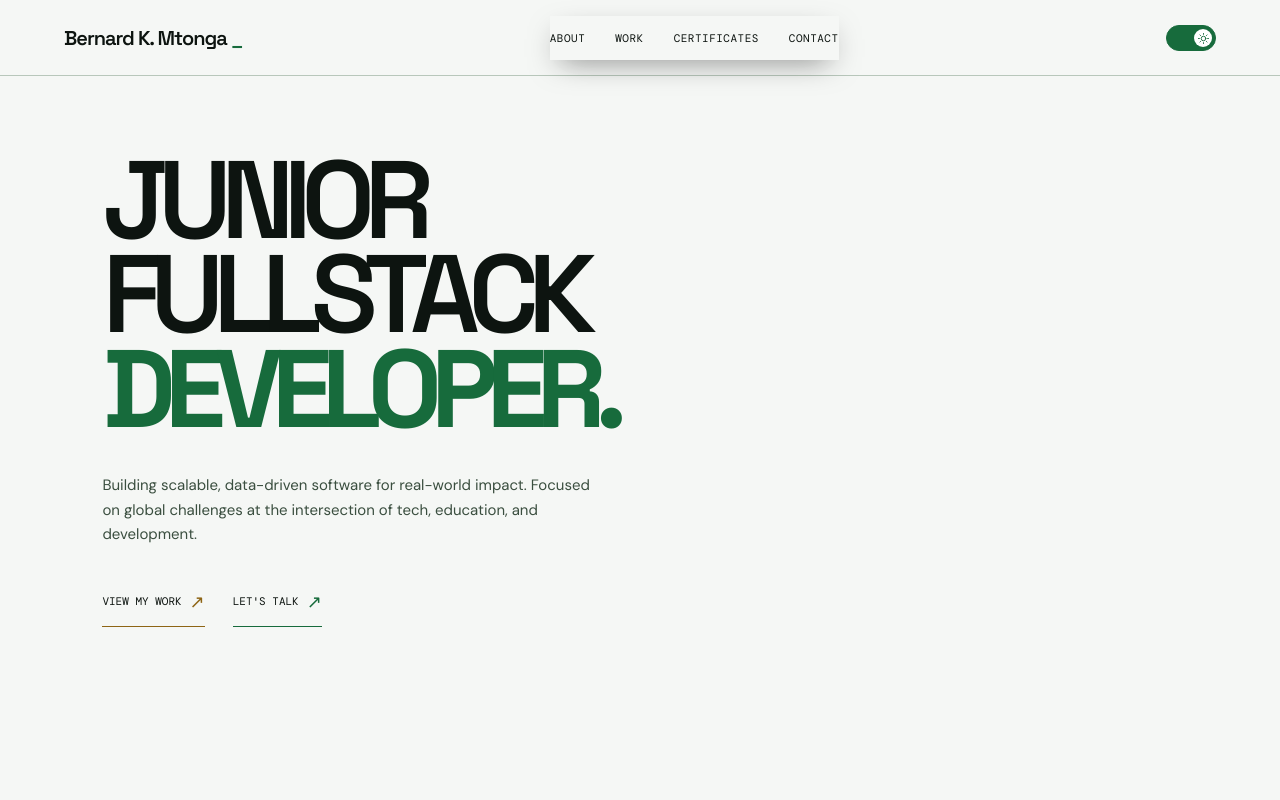
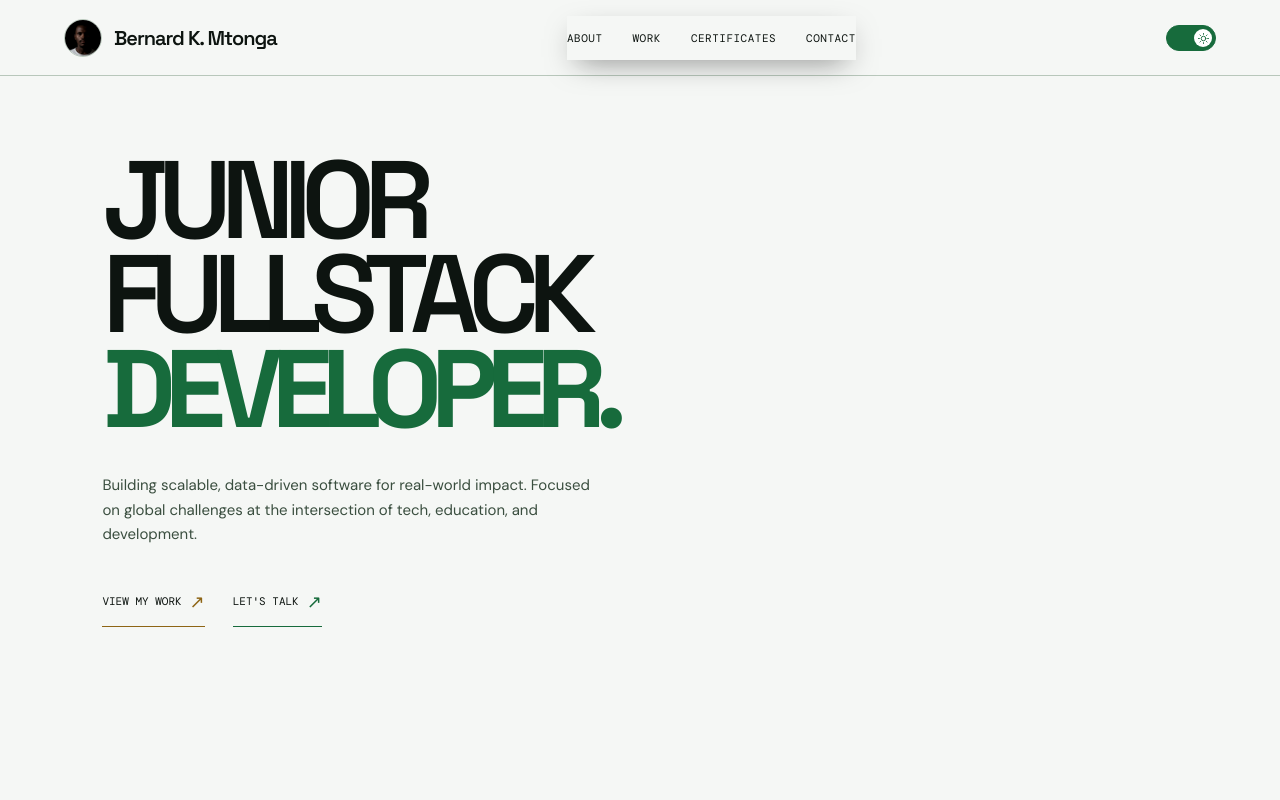
Before and after one commit to bmtonga/myportfolio, a React (Vite) app: page / in a window 1280 px wide. Shown: the top 800 px of the page. Built offline with nearby package versions, Linux system fonts and the light colour scheme.

Commit message:
Add portrait viewer and refine portfolio UX

```diff
--- a/src/components/CaseStudy/CaseStudy.jsx
+++ b/src/components/CaseStudy/CaseStudy.jsx
@@ -29,7 +29,7 @@ export default function CaseStudy() {
     <div className="case-study-page">
       <header className="case-study-header">
         <a className="case-study-brand" href="/">
-          Bernard K. Mtonga <span>_</span>
+          Bernard K. Mtonga
         </a>
         <div className="case-study-header-actions">
           <a className="action-control secondary back-link" href="/">
--- a/src/components/Header/Header.css
+++ b/src/components/Header/Header.css
@@ -20,6 +20,38 @@ header.header {
 
 .logo span {
     color: var(--green);
+}
+
+.brand-group {
+    display: flex;
+    align-items: center;
+    gap: 12px;
+    z-index: 101;
+}
+
+.profile-trigger {
+    width: 38px;
+    height: 38px;
+    padding: 0;
+    border: 1px solid var(--line);
+    border-radius: 50%;
+    overflow: hidden;
+    background: var(--bg-elevated);
+    cursor: pointer;
+}
+
+.profile-trigger img {
+    display: block;
+    width: 100%;
+    height: 100%;
+    object-fit: cover;
+    object-position: center;
+    filter: contrast(1.04) saturate(.85);
+}
+
+.profile-trigger:hover {
+    border-color: var(--green);
+    transform: scale(1.06);
 }
 
 /* Hamburger Button */
@@ -242,6 +274,60 @@ header.header {
     }
 }
 
+.portrait-modal {
+    position: fixed;
+    inset: 0;
+    z-index: 200;
+    display: grid;
+    place-items: center;
+    padding: 6vw;
+    background: rgba(5, 8, 6, .88);
+    backdrop-filter: blur(10px);
+}
+
+.portrait-modal-content {
+    width: min(100%, 620px);
+    max-height: 90vh;
+    padding: 14px;
+    border: 1px solid var(--green);
+    background: var(--bg-elevated);
+}
+
+.portrait-modal-heading {
+    display: flex;
+    align-items: center;
+    justify-content: space-between;
+    gap: 20px;
+    margin-bottom: 12px;
+}
+
+.portrait-modal-heading small {
+    color: var(--green);
+    font: 10px var(--mono);
+}
+
+.portrait-modal-content img {
+    display: block;
+    width: 100%;
+    max-height: calc(90vh - 70px);
+    object-fit: contain;
+}
+
+.portrait-modal-close {
+    min-height: 44px;
+    padding: 0 0 7px;
+    border: 0;
+    border-bottom: 1px solid var(--green);
+    background: transparent;
+    color: var(--text);
+    cursor: pointer;
+    font: 10px var(--mono);
+}
+
+.portrait-modal-close:hover {
+    color: var(--green);
+}
+
 @keyframes navFadeIn {
     from { opacity: 0; }
     to { opacity: 1; }
--- a/src/components/Header/Header.jsx
+++ b/src/components/Header/Header.jsx
@@ -1,16 +1,20 @@
 import "./Header.css";
-import { useState, useEffect } from "react";
+import { useState, useEffect, useRef } from "react";
 import ThemeToggle from "../ThemeToggle/ThemeToggle.jsx";
 
 export default function Header() {
   const [open, setOpen] = useState(false);
+  const [portraitOpen, setPortraitOpen] = useState(false);
   const [activeSection, setActiveSection] = useState("");
+  const portraitTriggerRef = useRef(null);
+  const portraitCloseRef = useRef(null);
 
   // Close mobile menu on Escape key press
   useEffect(() => {
     const handleKeyDown = (e) => {
       if (e.key === "Escape") {
         setOpen(false);
+        setPortraitOpen(false);
       }
     };
     window.addEventListener("keydown", handleKeyDown);
@@ -19,7 +23,7 @@ export default function Header() {
 
   // Lock background scroll when mobile menu is open
   useEffect(() => {
-    if (open) {
+    if (open || portraitOpen) {
       document.body.style.overflow = "hidden";
     } else {
       document.body.style.overflow = "";
@@ -27,7 +31,18 @@ export default function Header() {
     return () => {
       document.body.style.overflow = "";
     };
-  }, [open]);
+  }, [open, portraitOpen]);
+
+  useEffect(() => {
+    if (portraitOpen) {
+      portraitCloseRef.current?.focus();
+    }
+  }, [portraitOpen]);
+
+  const closePortrait = () => {
+    setPortraitOpen(false);
+    portraitTriggerRef.current?.focus();
+  };
 
   // Track active section as user scrolls
   useEffect(() => {
@@ -80,9 +95,22 @@ export default function Header() {
 
   return (
     <header className="header">
-      <a className="logo" href="#top" onClick={() => setActiveSection("")}>
-        Bernard K. Mtonga <span>_</span>
-      </a>
+      <div className="brand-group">
+        <button
+          className="profile-trigger"
+          type="button"
+          aria-label="View portrait of Bernard K. Mtonga"
+          onClick={(event) => {
+            portraitTriggerRef.current = event.currentTarget;
+            setPortraitOpen(true);
+          }}
+        >
+          <img src="/Assets/Images/profilepicture.webp" alt="" aria-hidden="true" />
+        </button>
+        <a className="logo" href="#top" onClick={() => setActiveSection("")}>
+          Bernard K. Mtonga
+        </a>
+      </div>
 
       {/* Right-side controls: theme toggle + hamburger */}
       <div className="header-controls">
@@ -123,6 +151,37 @@ export default function Header() {
           );
         })}
       </nav>
+
+      {portraitOpen && (
+        <div
+          className="portrait-modal"
+          role="dialog"
+          aria-modal="true"
+          aria-labelledby="portrait-modal-title"
+          onClick={(event) => {
+            if (event.target === event.currentTarget) closePortrait();
+          }}
+        >
+          <div className="portrait-modal-content">
+            <div className="portrait-modal-heading">
+              <small id="portrait-modal-title">BERNARD K. MTONGA</small>
+              <button
+                ref={portraitCloseRef}
+                className="portrait-modal-close"
+                type="button"
+                onClick={closePortrait}
+                aria-label="Close portrait viewer"
+              >
+                CLOSE ×
+              </button>
+            </div>
+            <img
+              src="/Assets/Images/profilepicture.webp"
+              alt="Portrait of Bernard K. Mtonga"
+            />
+          </div>
+        </div>
+      )}
     </header>
   );
 }
```
Also changed, not shown: 4 other files (tests, documents, lock files or other folders).
